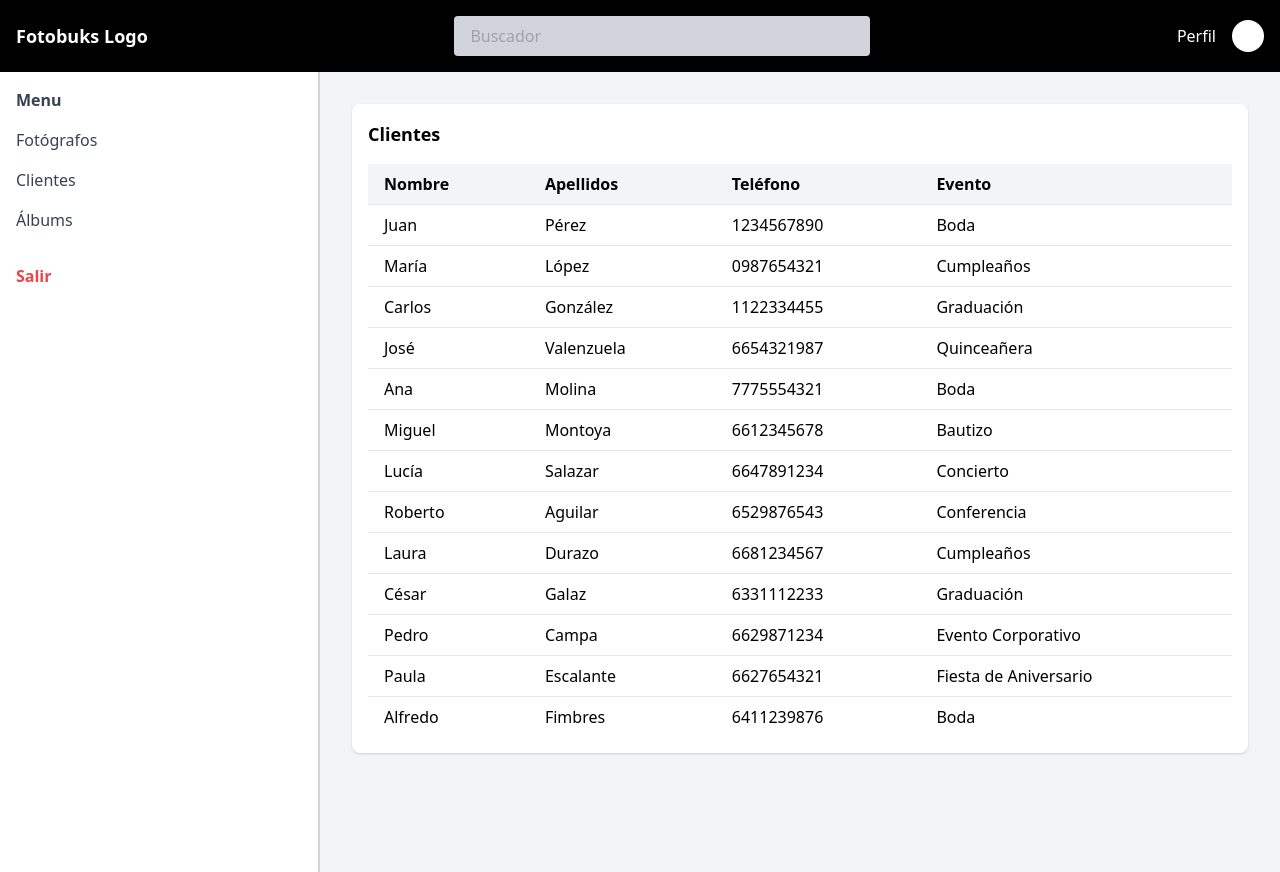
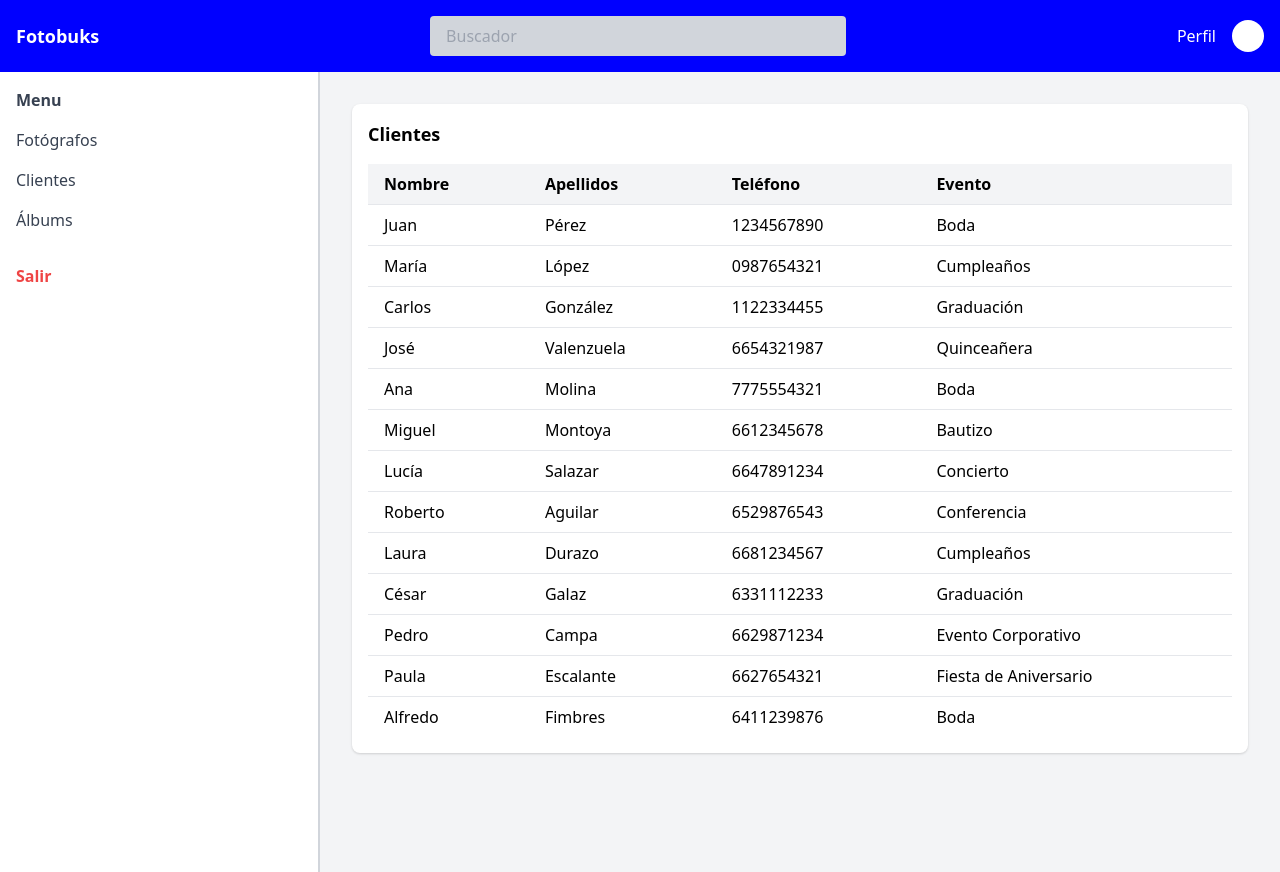
Before and after one commit to arturosaizaitson/fotobuks_front, a plain HTML site: page index.html in a window 1280 px wide. Drawn offline with nearby package versions, Linux system fonts and the light colour scheme.

Commit message:
cambie color de  header y texto del logo

```diff
--- a/index.html
+++ b/index.html
@@ -11,8 +11,10 @@
 <body class="bg-gray-100">
 
     <!-- Header -->
-    <header class="bg-black text-white flex justify-between items-center p-4">
-        <div class="font-bold text-lg">Fotobuks Logo</div>
+    <header
+    style="background-color: #00f !important;"
+    class="bg-black text-white flex justify-between items-center p-4">
+        <div class="font-bold text-lg">Fotobuks</div>
         <input type="text" id="buscador" placeholder="Buscador" class="px-4 py-2 w-1/3 bg-gray-300 rounded">
         <div class="flex items-center space-x-4">
             <span>Perfil</span>
```
